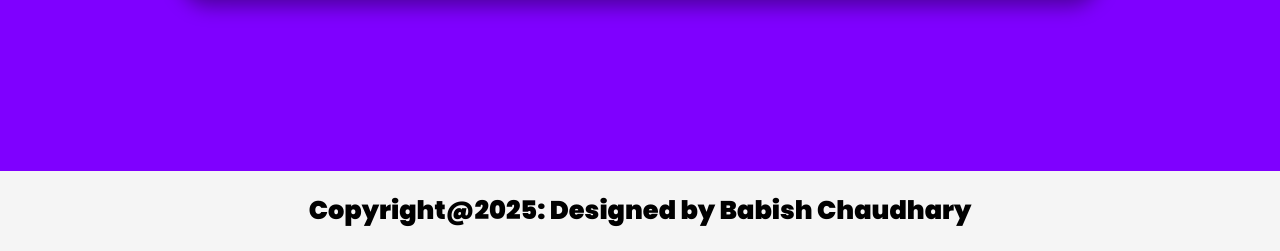
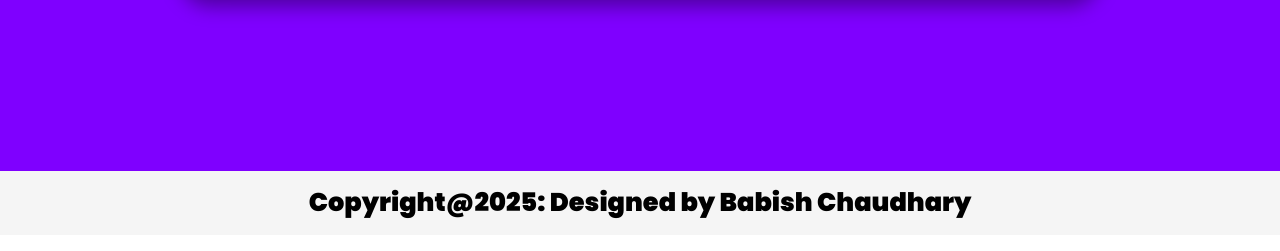
Before and after one commit to babish9887/PortFolio, a PHP site: page / in a window 1280 px wide. Shown: the part 3801-4052 px from the top of the page. After the commit the page ends 4020 px from the top, so only its background shows below. Run offline with PHP 8.4, Linux system fonts and the light colour scheme.

Commit message:
Update style.css

```diff
--- a/style.css
+++ b/style.css
@@ -616,12 +616,12 @@ button:hover{
 #footer{
     position: relative;
     width: 100%;
-    height: 80px;
+    height: 8vh;
 
 }
 
 #footer .footercontainer{
-    height: 80px;
+    height: 8vh;
     width: 100%;
     display: flex;
     justify-content: center;
```
